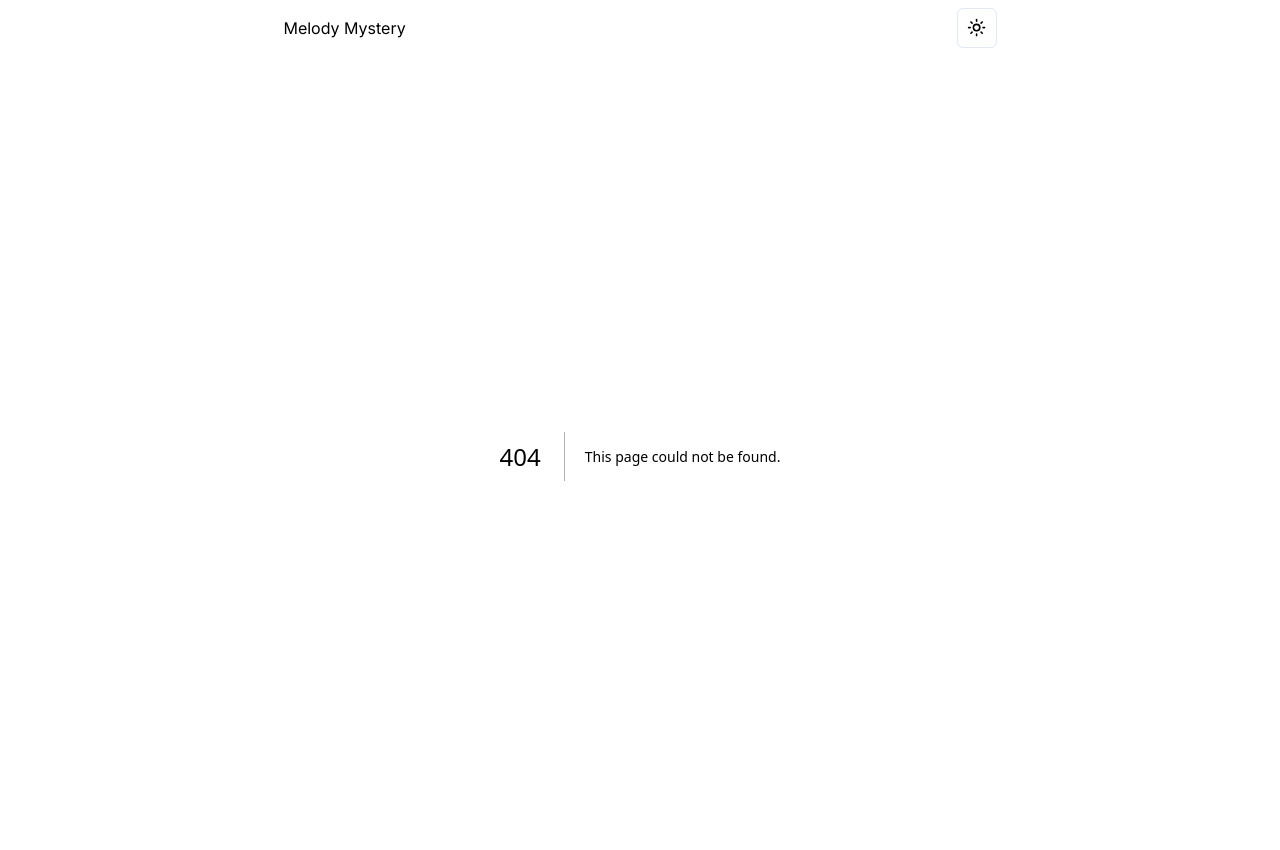
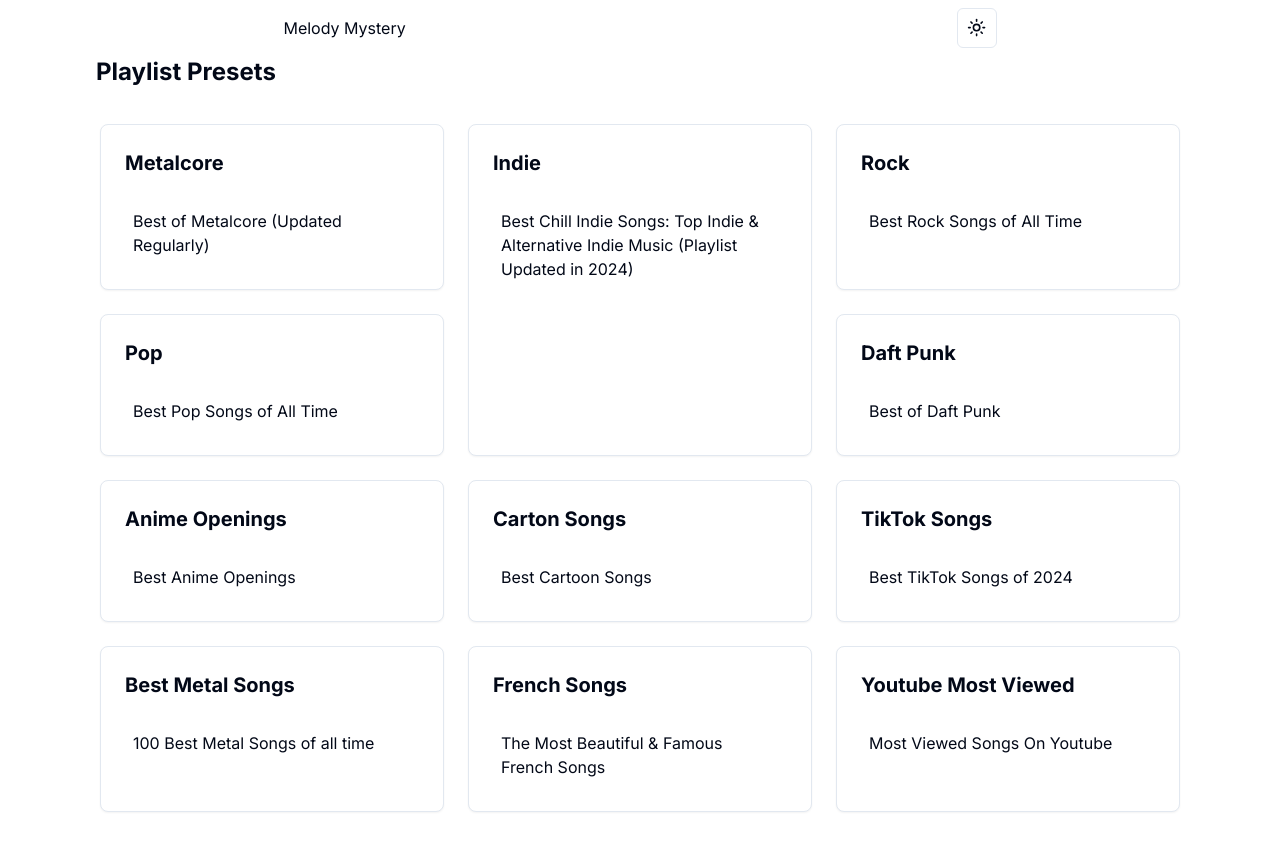
Before and after one commit to ditiz/MelodyMystery, a Next.js app: page /playlist-presets in a window 1280 px wide. Before the commit this address had no page. Shown: the top 850 px of the page. After the commit the page ends 816 px from the top, so only its background shows below. Built offline with nearby package versions, Linux system fonts and the light colour scheme.

Commit message:
feat: implement playlist presets feature and enhance error handling

```diff
--- a/app/page.tsx
+++ b/app/page.tsx
@@ -1,5 +1,6 @@
 "use client";
 
+import ErrorMessages from "@/features/playlist-selection/errors-message";
 import NbRoundInput from "@/features/playlist-selection/nb-round-input";
 import PlaylistHistory from "@/features/playlist-selection/playlist-history";
 import PlaylistInput from "@/features/playlist-selection/playlist-input";
@@ -14,13 +15,16 @@ export default function Home() {
 			className="
 				grid md:grid-cols-2
 				p-24 sm:p-2 gap-8
+				h-full
+				justify-items-center
 			"
 		>
-			<div className="grid gap-8 justify-self-end">
+			<div className="flex flex-col gap-8 md:justify-self-end">
+				<ErrorMessages />
 				<NbRoundInput />
 				<PlaylistInput />
 			</div>
-			<div className="grid gap-8 justify-self-start">
+			<div className="flex flex-col gap-8 md:justify-self-start">
 				<PlaylistHistory />
 				<PlaylistPresets />
 			</div>
--- /dev/null
+++ b/app/playlist-presets/page.tsx
@@ -0,0 +1,23 @@
+import dataPlaylistPresets from "@/data/playlists.json";
+import PlaylistPresetItem from "@/features/playlist-presets/playlist-preset-item";
+import { getGradient } from "@/lib/utils";
+import type { PlaylistPreset } from "@/types/Playlist";
+
+export default function PlaylistPresets() {
+	const playlistPresetsItems: PlaylistPreset[] = dataPlaylistPresets;
+
+	return (
+		<article className="mx-24 grid gap-6">
+			<h2 className="text-2xl font-bold pb-2">Playlist Presets</h2>
+			<section className="grid md:grid-cols-3 gap-4">
+				{playlistPresetsItems.map((playlist, index) => (
+					<PlaylistPresetItem
+						key={playlist.id}
+						playlist={playlist}
+						borderColor={getGradient(index)}
+					/>
+				))}
+			</section>
+		</article>
+	);
+}
--- a/components/custom/list-item.tsx
+++ b/components/custom/list-item.tsx
@@ -2,7 +2,13 @@ import type { ReactNode } from "react";
 
 const ListItem = ({ children }: { children: ReactNode }) => {
 	return (
-		<li className="flex items-center justify-between relative transition-all rounded outline outline-offset-2 outline-gray-800 hover:outline-gray-600 px-2">
+		<li
+			className="
+				flex items-center justify-between px-4 py-2
+				relative transition-all rounded
+				outline outline-offset-2 outline-gray-800 hover:outline-gray-600
+			"
+		>
 			{children}
 		</li>
 	);
--- a/data/playlists.json
+++ b/data/playlists.json
@@ -7,7 +7,8 @@
 	{
 		"id": "PLo3pNg0eiPc9QucHWnf-msi4iZZksjwP5",
 		"name": "Indie",
-		"description": "Best Chill Indie Songs: Top Indie & Alternative Indie Music (Playlist Updated in 2024)"
+		"description": "Best Chill Indie Songs: Top Indie & Alternative Indie Music (Playlist Updated in 2024)",
+		"size": 2
 	},
 	{
 		"id": "PLyORnIW1xT6wFALM5dZlkFhOULbToFok3",
@@ -18,5 +19,40 @@
 		"id": "PLMC9KNkIncKvYin_USF1qoJQnIyMAfRxl",
 		"name": "Pop",
 		"description": "Best Pop Songs of All Time"
+	},
+	{
+		"id": "PL9A1600EA18716662",
+		"name": "Daft Punk",
+		"description": "Best of Daft Punk"
+	},
+	{
+		"id": "PLvpJuQwm0QUxu2S1_qa273S7xGVPHF0O4",
+		"name": "Anime Openings",
+		"description": "Best Anime Openings"
+	},
+	{
+		"id": "PLbehTsDXEdSfNa_fj0-Lngk_moi1zG_dM",
+		"name": "Carton Songs",
+		"description": "Best Cartoon Songs"
+	},
+	{
+		"id": "PLTo6svdhIL1cxS4ffGueFpVCF756ip-ab",
+		"name": "TikTok Songs",
+		"description": "Best TikTok Songs of 2024"
+	},
+	{
+		"id": "PLhQCJTkrHOwSX8LUnIMgaTq3chP1tiTut",
+		"name": "Best Metal Songs",
+		"description": "100 Best Metal Songs of all time"
+	},
+	{
+		"id": "PLm1WqxbDXbNCHPH-IXRW0HUacK-xzBr6L",
+		"name": "French Songs",
+		"description": "The Most Beautiful & Famous French Songs"
+	},
+	{
+		"id": "PL15B1E77BB5708555",
+		"name": "Youtube Most Viewed",
+		"description": "Most Viewed Songs On Youtube"
 	}
 ]
--- /dev/null
+++ b/features/playlist-presets/playlist-preset-item.tsx
@@ -0,0 +1,30 @@
+import { Card, CardContent, CardHeader } from "@/components/ui/card";
+import type { PlaylistPreset } from "@/types/Playlist";
+import Link from "next/link";
+
+const PlaylistPresetItem = ({
+	playlist,
+	borderColor,
+}: { playlist: PlaylistPreset; borderColor: string }) => {
+	return (
+		<Link
+			href={`/quizz/${playlist.id}`}
+			className={`h-full ${playlist.size ? "row-span-2" : ""}`}
+		>
+			<article
+				className={`h-full bg-gradient-to-br ${borderColor} p-1 rounded-lg`}
+			>
+				<Card key={playlist.id} className="h-full">
+					<CardHeader>
+						<h3 className="text-xl font-bold">{playlist.name}</h3>
+					</CardHeader>
+					<CardContent>
+						<div className="m-2">{playlist.description}</div>
+					</CardContent>
+				</Card>
+			</article>
+		</Link>
+	);
+};
+
+export default PlaylistPresetItem;
--- a/features/playlist-selection/errors-message.tsx
+++ b/features/playlist-selection/errors-message.tsx
@@ -7,10 +7,10 @@ import { AlertCircle, X } from "lucide-react";
 const ErrorMessages = () => {
 	const [errors, setErrors] = useAtom(errorsAtom);
 
-	if (!errors) return null;
+	if (!errors.length) return null;
 
 	return (
-		<div className="flex flex-col gap-4">
+		<div className="flex flex-col gap-4 w-80">
 			{errors.map((err) => (
 				<Alert key={err.message} variant={err.type} className="pr-11 relative">
 					<AlertCircle className="h-4 w-4" />
--- a/features/playlist-selection/playlist-input.tsx
+++ b/features/playlist-selection/playlist-input.tsx
@@ -21,10 +21,9 @@ import { useAtom } from "jotai";
 import { CircleHelp } from "lucide-react";
 import { useRouter } from "next/navigation";
 import { useState } from "react";
-import ErrorMessages from "./errors-message";
 
 const PlaylistInput = () => {
-	const [errors, setErrors] = useAtom(errorsAtom);
+	const [, setErrors] = useAtom(errorsAtom);
 
 	const [input, setInput] = useState("");
 
@@ -64,9 +63,7 @@ const PlaylistInput = () => {
 	};
 
 	return (
-		<article className={`grid ${errors.length ? "gap-6" : ""} w-80`}>
-			<ErrorMessages />
-
+		<article className={"grid w-80"}>
 			<Card className="grid gap-2 bg-muted/50">
 				<CardHeader>
 					<h2 className="text-2xl font-bold pb-2">Custom Playlist</h2>
--- a/features/playlist-selection/playlist-presets.tsx
+++ b/features/playlist-selection/playlist-presets.tsx
@@ -1,18 +1,21 @@
 import ListItem from "@/components/custom/list-item";
+import { Button } from "@/components/ui/button";
 import { Card, CardContent, CardHeader } from "@/components/ui/card";
 import dataPlaylistPresets from "@/data/playlists.json";
 import type { PlaylistPreset } from "@/types/Playlist";
+import { ArrowRight } from "lucide-react";
 import Link from "next/link";
 
 const PlaylistPresets = () => {
-	const playlistPresets: PlaylistPreset[] = dataPlaylistPresets;
+	const playlistPresets: PlaylistPreset[] = dataPlaylistPresets.slice(0, 4);
 
 	return (
 		<Card className="w-80 bg-muted/50">
 			<CardHeader>
 				<h2 className="text-2xl font-bold pb-2">Playlist Presets</h2>
 			</CardHeader>
-			<CardContent>
+
+			<CardContent className="flex flex-col gap-6">
 				<ul className="grid grid-cols-2 gap-4">
 					{playlistPresets.map((playlist) => (
 						<ListItem key={playlist.id}>
@@ -25,6 +28,12 @@ const PlaylistPresets = () => {
 						</ListItem>
 					))}
 				</ul>
+
+				<Link href={"/playlist-presets"}>
+					<Button className="w-full flex gap-2" variant={"secondary"}>
+						Explore more <ArrowRight className="size-4" />
+					</Button>
+				</Link>
 			</CardContent>
 		</Card>
 	);
--- a/lib/constants.ts
+++ b/lib/constants.ts
@@ -1 +1,9 @@
 export const playlistHistory = "playlist_history";
+
+export const gradients = [
+	"from-purple-400 via-pink-500 to-red-500",
+	"from-green-400 via-blue-500 to-indigo-500",
+	"from-indigo-400 via-purple-500 to-pink-500",
+	"from-yellow-400 via-red-500 to-pink-500",
+	"from-blue-400 via-purple-500 to-indigo-500",
+];
--- a/lib/utils.ts
+++ b/lib/utils.ts
@@ -1,5 +1,6 @@
 import { type ClassValue, clsx } from "clsx";
 import { twMerge } from "tailwind-merge";
+import { gradients } from "./constants";
 
 export function cn(...inputs: ClassValue[]) {
 	return twMerge(clsx(inputs));
@@ -19,3 +20,7 @@ export function cleanYoutubeVideoUrl(url: string) {
 
 	return url.substring(startIndex + 5, endIndex);
 }
+
+export const getGradient = (index: number) => {
+	return gradients[index % gradients.length];
+};
--- a/types/Playlist.ts
+++ b/types/Playlist.ts
@@ -2,4 +2,5 @@ export interface PlaylistPreset {
 	id: string;
 	name: string;
 	description: string;
+	size?: number;
 }
```
